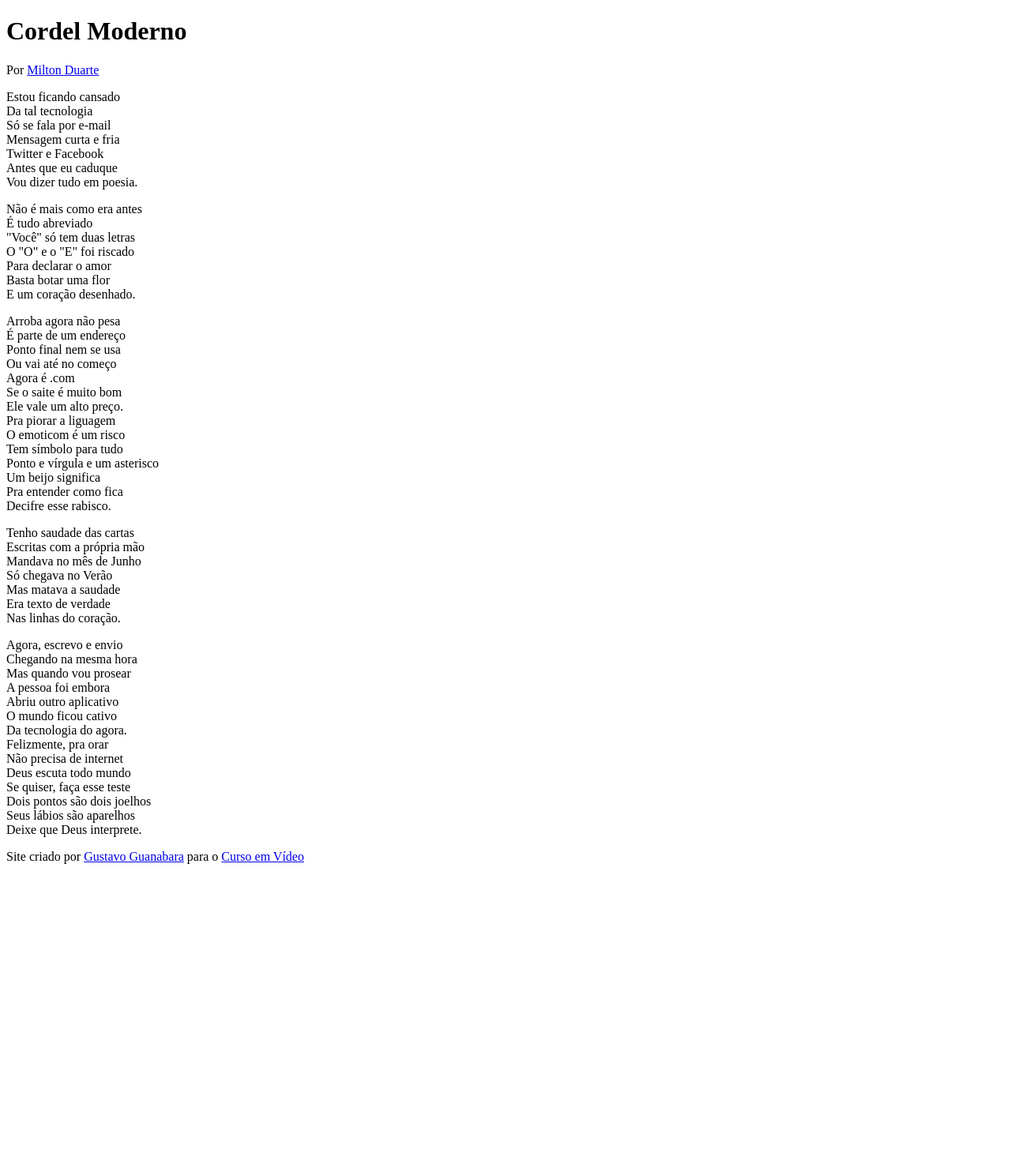
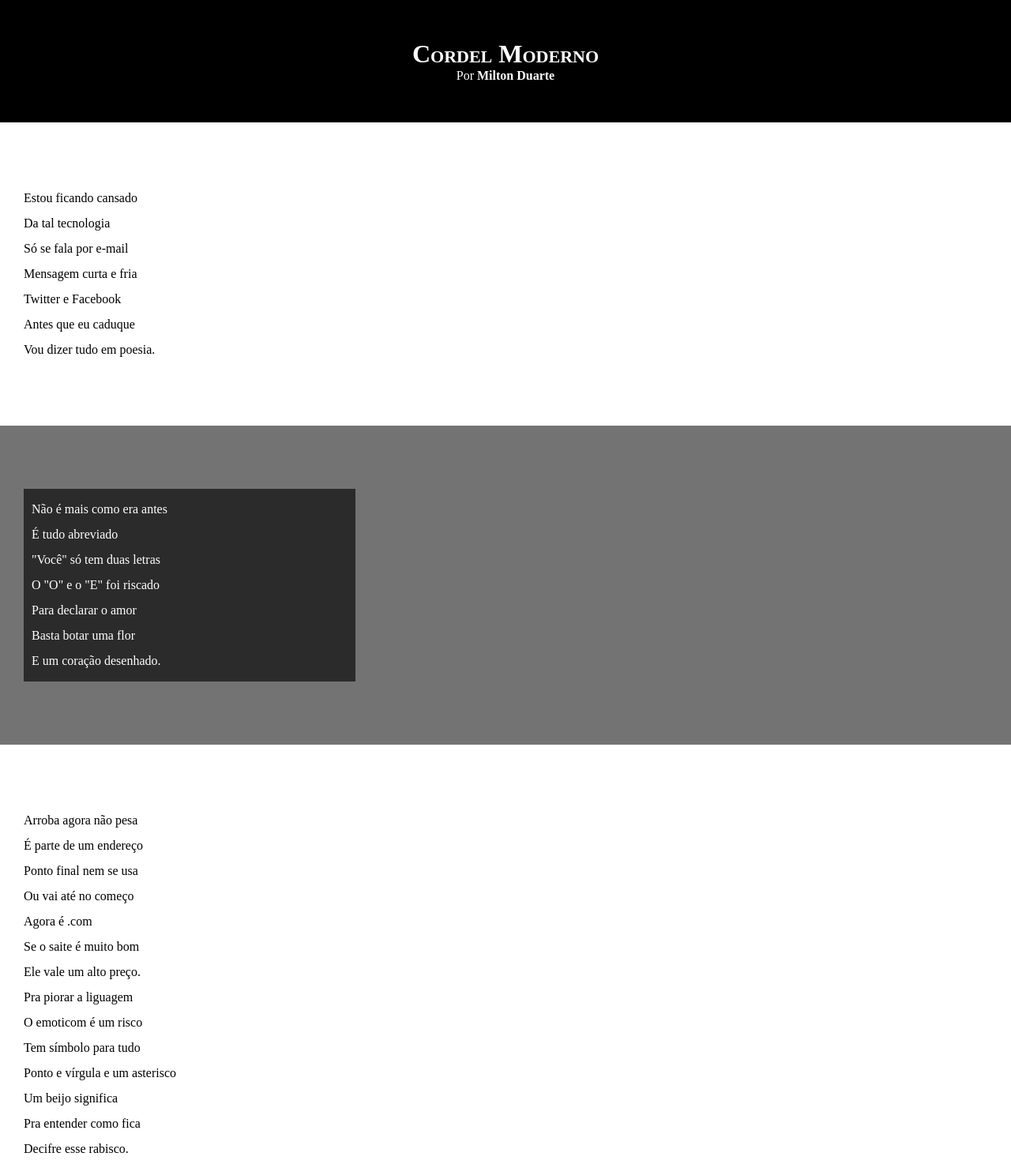
Before and after one commit to ThiagoVini-dev/html_css, a plain HTML site: page Desafios/pacote-d012/desafio12.html in a window 1280 px wide. Shown: the top 1474 px of the page at 79% size. Before the commit the page ends 1110 px from the top, so only its background shows below. Drawn offline with Linux system fonts and the light colour scheme.

Commit message:
atualizei estilos dos textos e blocos

```diff
--- a/Desafios/pacote-d012/desafio12.html
+++ b/Desafios/pacote-d012/desafio12.html
@@ -15,7 +15,7 @@
             </p>
         </header>
 
-    <section>
+    <section class="normal">
         <p>
             Estou ficando cansado <br>
             Da tal tecnologia <br>
@@ -29,7 +29,7 @@
 
 
 
-    <section>
+    <section class="imagem">
         <p>
             Não é mais como era antes <br>
             É tudo abreviado <br>
@@ -43,7 +43,7 @@
 
 
 
-    <section>
+    <section class="normal">
         <p>
             Arroba agora não pesa <br>
             É parte de um endereço <br>
@@ -64,7 +64,7 @@
 
 
 
-    <section>
+    <section class="imagem">
         <p>
             Tenho saudade das cartas <br>
             Escritas com a própria mão <br>
@@ -78,7 +78,7 @@
 
 
 
-    <section>
+    <section class="normal">
         <p>
             Agora, escrevo e envio <br>
             Chegando na mesma hora <br>
--- a/Desafios/pacote-d012/estilo/style.css
+++ b/Desafios/pacote-d012/estilo/style.css
@@ -1,4 +1,67 @@
 @charset "utf-8";
-body{
+*{
+    margin: 0px;
+    padding: 0px;
+}
+html, body{
+        min-height: 100vh;
+        background-color: lightgray;
 
 }
+header{
+    background-color: black;
+    color: white;
+    text-align: center;
+}
+header > h1 {
+    padding-top: 50px;
+   /* text-transform: uppercase; */
+   font-variant: small-caps;
+}
+header > p {
+    color: white;
+    padding-bottom: 50px;
+}
+header > p > a{
+    color: white;
+    text-decoration: none;
+    font-weight: bold;
+}
+header > p > a:hover{
+    text-decoration: underline;
+}
+section{
+    padding-top: 10vh;
+    padding-bottom: 10vh;
+    line-height: 2em;
+    padding-left: 30px;
+}
+section.normal{
+    background-color: white;
+    color: black;
+}
+section.imagem{
+    background-color: rgba(0, 0, 0, 0.453);
+    color: white;
+}
+section.imagem > p{
+    background-color: rgba(0, 0, 0, 0.629);
+    width: 400px;
+    padding: 10px;
+}
+footer{
+    text-align: center;
+    background-color: black;
+    padding: 10px;
+}
+footer > p {
+    color: white;
+}
+footer > p > a {
+    color: white;
+    font-weight: bold;
+    text-decoration: none;
+}
+footer > p > a:hover{
+    text-decoration: underline;
+}
```
